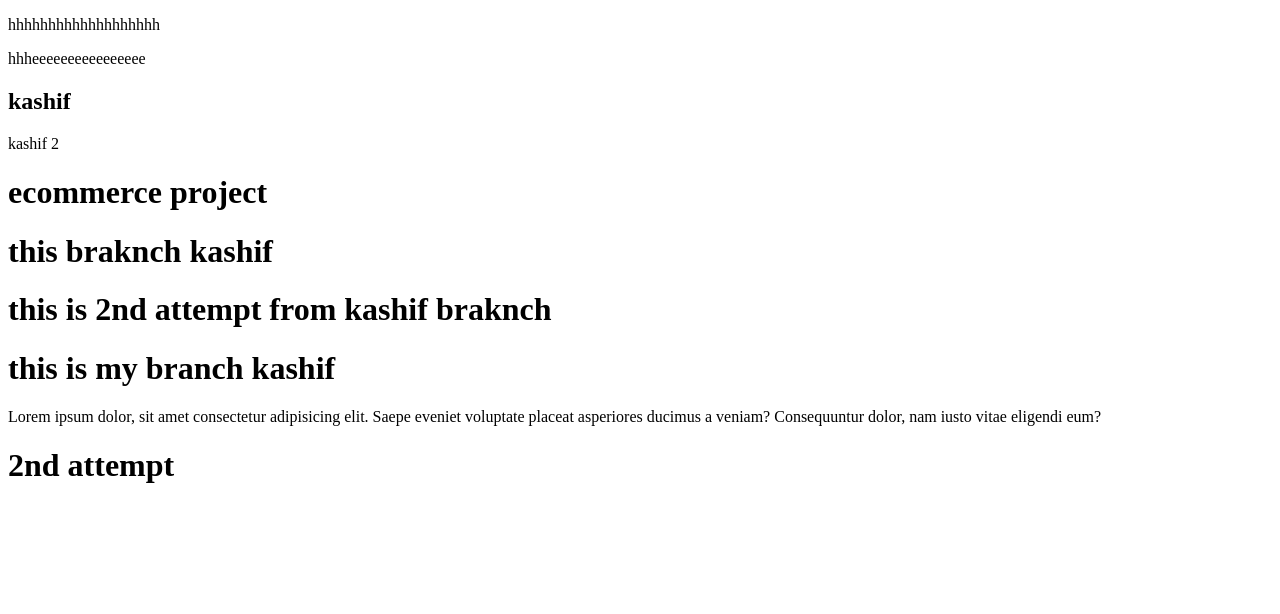
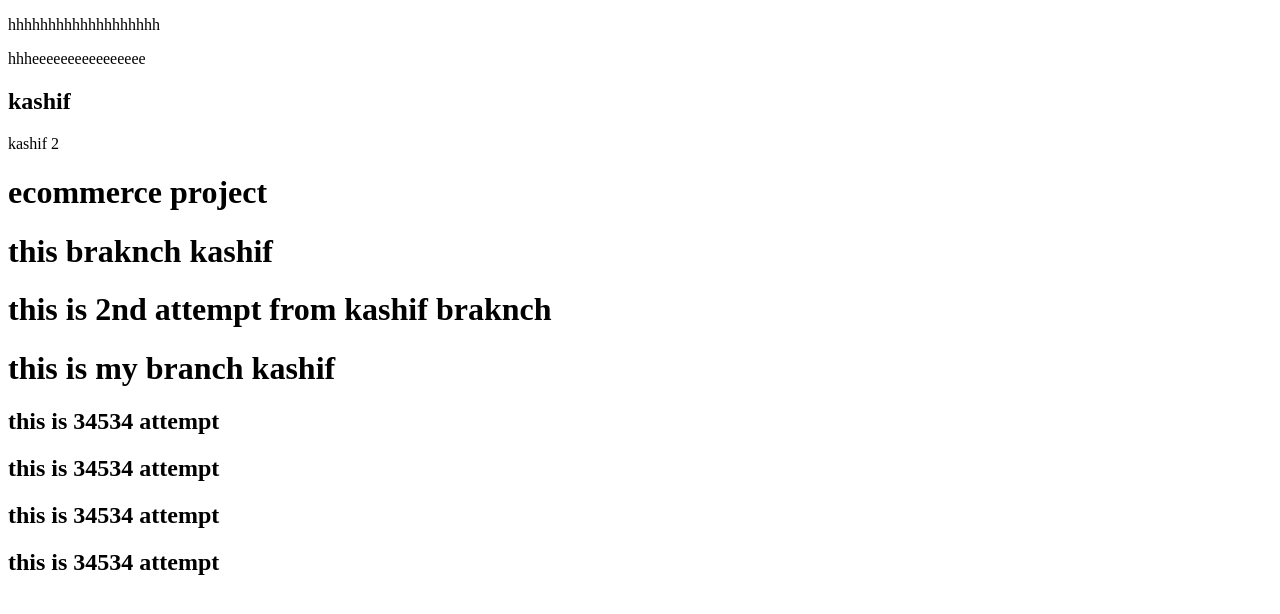
Before and after one commit to Kashif-Qamar1120/Ecommerce_Project, a plain HTML site: page index.html in a window 1280 px wide. Drawn offline with Linux system fonts and the light colour scheme.

Commit message:
3434files uplaod

```diff
--- a/index.html
+++ b/index.html
@@ -17,7 +17,13 @@
     <h1>this is 2nd attempt from kashif braknch</h1>
     <h1>this is my branch kashif</h1>
 
-    <p>Lorem ipsum dolor, sit amet consectetur adipisicing elit. Saepe eveniet voluptate placeat asperiores ducimus a veniam? Consequuntur dolor, nam iusto vitae eligendi eum?</p>
-    <h1>2nd attempt</h1>
+    <h2>this is 34534 attempt</h2>
+    <h2>this is 34534 attempt</h2>
+    <h2>this is 34534 attempt</h2>
+    <h2>this is 34534 attempt</h2>
+
+
+
+
 </body>
 </html>
```
